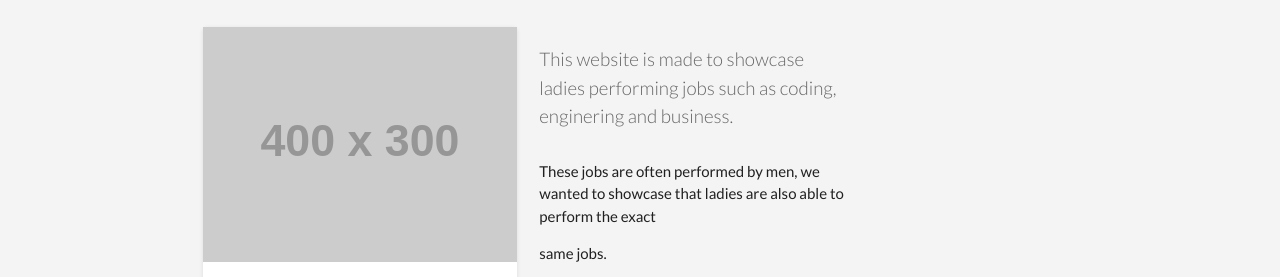
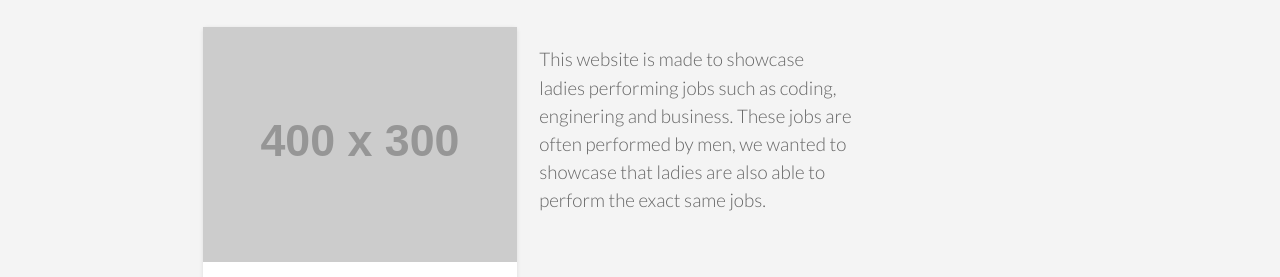
Before and after one commit to therealleena/success-looks-like-this, a website: page docs.html in a window 1280 px wide. Shown: the part 515-792 px from the top of the page. Drawn offline with nearby package versions, Linux system fonts and the light colour scheme; placeholder pictures from the web are drawn by us.

Commit message:
changed the text

```diff
--- a/docs.html
+++ b/docs.html
@@ -92,9 +92,9 @@
               <div class="col m6 s12">
 
                 <p class="caption"> This website is made to showcase ladies performing jobs such as coding, enginering
-                  and business. <p>
+                  and business.
                   These jobs are often performed by men, we wanted to showcase that ladies are also able to perform the
-                  exact</p>
+                  exact
                   same jobs. </p>
               </div>
             </div>
```
